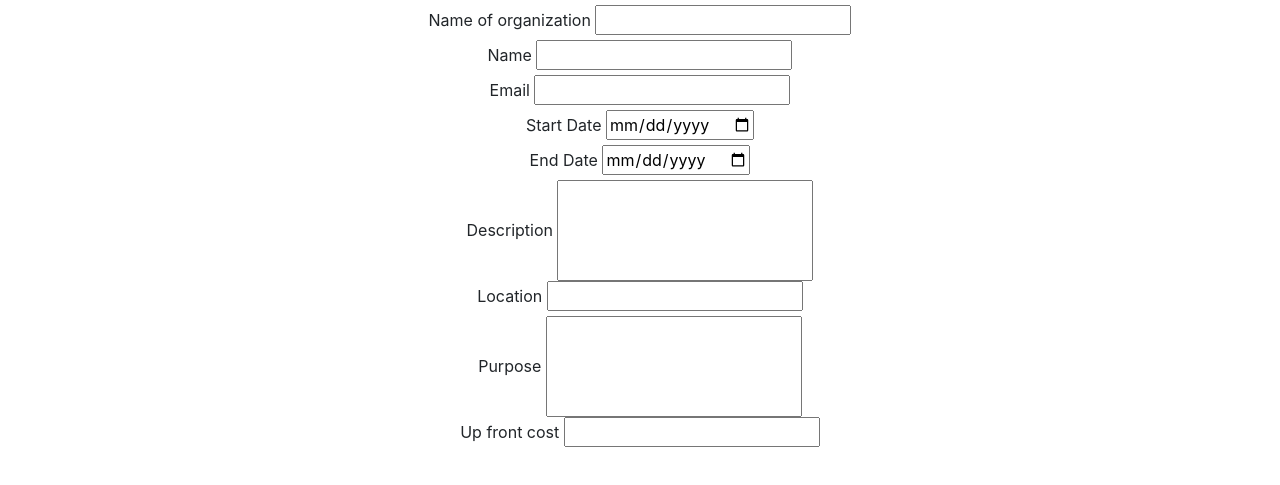
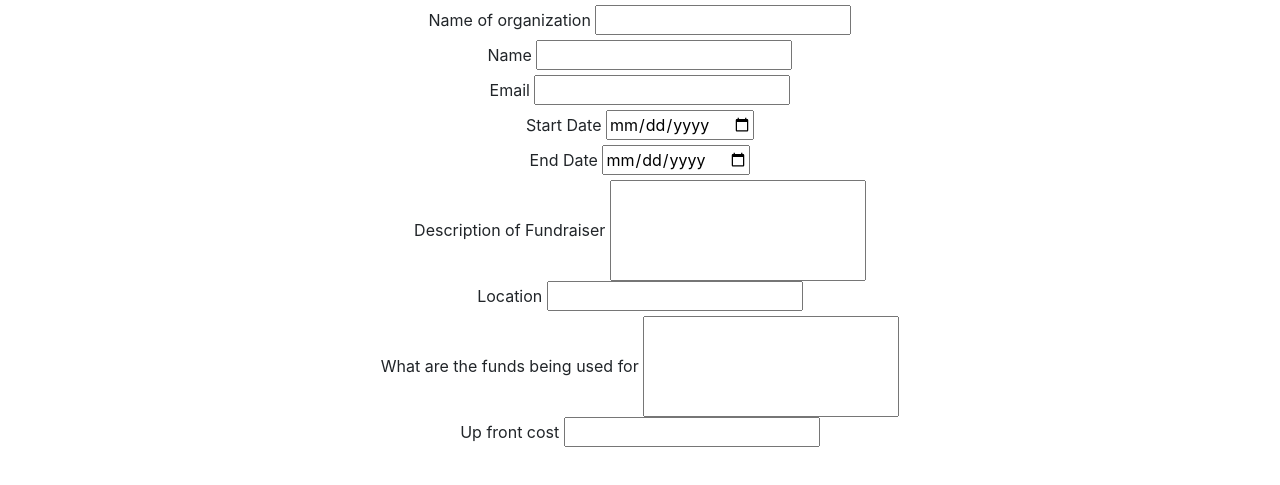
Before and after one commit to jdsteltz/ClubsPM, a website: page fundraiser.html in a window 1280 px wide. Shown: the part 95-580 px from the top of the page. Drawn offline with Linux system fonts and the light colour scheme.

Commit message:
Couple changes

```diff
--- a/fundraiser.html
+++ b/fundraiser.html
@@ -69,7 +69,7 @@
                     </fieldset>
 
                     <fieldset>
-                        <label>Description</label>
+                        <label>Description of Fundraiser</label>
                         <input type="text" style="height: 10ch; overflow: scroll;" required>
                     </fieldset>
 
@@ -79,7 +79,7 @@
                     </fieldset>
 
                     <fieldset>
-                        <label>Purpose</label>
+                        <label>What are the funds being used for</label>
                         <input type="text" style="height: 10ch; overflow: scroll;" required>
                     </fieldset>
 
```
Also changed, not shown: checkrequest.html (+1 -1 lines).
